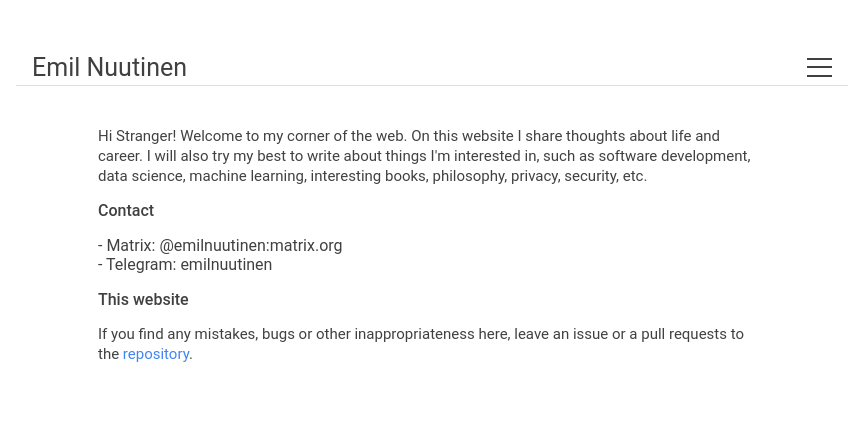
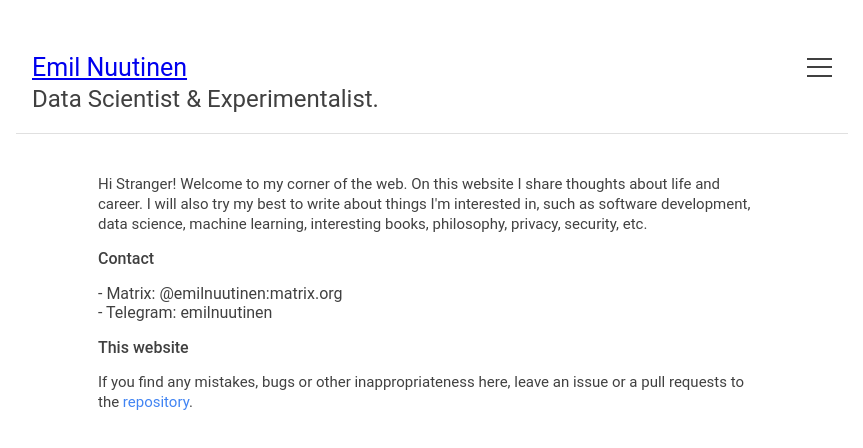
Before and after one commit to emilrwx/emilrwx_website, a Next.js app: page / in a window 1280 px wide. Shown: the top 448 px of the page, without its empty margins (208-1071 px from the left). Built offline with nearby package versions, Linux system fonts and the light colour scheme.

Commit message:
Make title a link

```diff
--- a/components/header.js
+++ b/components/header.js
@@ -15,7 +15,12 @@ class Header extends React.Component {
     return (
       <div className={styles.container}>
         <div className={this.state.isMenuOpen ? styles.hidden : null}>
-          <h1 className={styles.title}>Emil Nuutinen</h1>
+          <h1 className={styles.title}>
+            <Link href='/'>
+              Emil Nuutinen
+            </Link>
+          </h1>
+          <h2 className={styles.description}>Data Scientist & Experimentalist.</h2>
         </div>
         <div className={`${styles.menu} ${this.state.isMenuOpen ? null : styles.hidden}`}>
           <Link className={styles.menuLink} href='/'>
```
